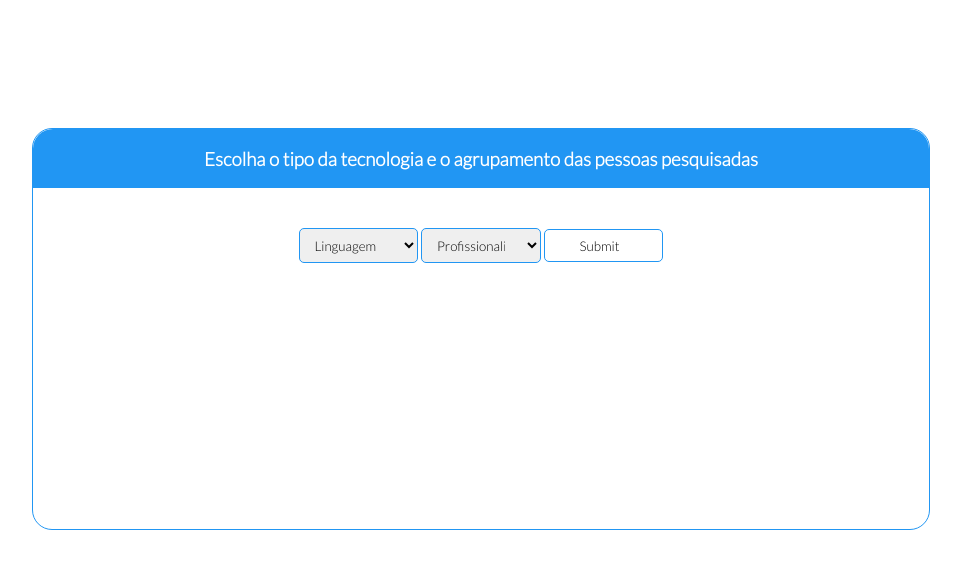
After one commit to ferreira-mev/bd-trabalho-final, a Flask app: page /mais-desejada-dropdown in a window 1280 px wide. The commit adds this page. Shown: the top 569 px of the page, without its empty margins (168-1129 px from the left). Run offline with Flask 2, Linux system fonts and the light colour scheme.

Commit message:
É o que tem para hoje Frontend mais arrumadinho e dropdown para mais desejada

```diff
--- a/main.py
+++ b/main.py
@@ -58,18 +58,45 @@ def gera_dropdown_porcentagem():
 
     return rendered_template
 
+@app.route("/mais-desejada-dropdown", methods=['GET', 'POST'])
+def dropdown_mais_desejada():
+    rendered_template = render_template('dropdown-desejadas.html', action = "/mais-desejada")
+    return rendered_template
+
 @app.route("/mais-desejada", methods=['GET', 'POST'])
 def consulta_mais_desejada():
     # POST request
-
-    query = f'''SELECT Count(*) c, faixaetaria, Linguagem.Nome
-    FROM pessoa p
-    INNER JOIN deseja ON p.Id = fk_Pessoa_Id
-    -- INNER JOIN (SELECT Id, Nome FROM Linguagem UNION SELECT Id, Nome FROM Sgbd UNION Select Id, Nome from OutraTecnologia) tecnologia ON tecnologia.Id = fk_Sgbd_Id OR tecnologia.Id = fk_Linguagem_Id OR tecnologia.Id = fk_outratecnologia_Id
-    INNER JOIN Linguagem ON Linguagem.Id = fk_Linguagem_Id
-    GROUP BY faixaetaria, Linguagem.Nome
-    ORDER BY c desc
-    '''
+    tipo = request.form["tecnologia"]
+    atributo = request.form["atributo"]
+    if atributo != "cargo" and atributo != "genero":
+        print("aqui")
+        query = f''' SELECT MAX(C) MaiorDesejo, {atributo}, grupo.Nome FROM
+        (SELECT Count(*) c, {atributo}, Linguagem.Nome
+        FROM pessoa p
+        INNER JOIN deseja ON p.Id = fk_Pessoa_Id
+        INNER JOIN {tipo} ON {tipo}.Id = fk_{tipo}_Id
+        GROUP BY {atributo}, {tipo}.Nome
+        ORDER BY c desc
+        ) grupo
+        GROUP BY {atributo}
+        '''
+    else :
+        print("ali")
+        query = f''' SELECT MAX(C) MaiorDesejo, {atributo}, grupo.Nome FROM
+        (SELECT Count(*) c, {atributo}, grupo.Nome
+        FROM (
+            SELECT pessoa.Id, {atributo}.Nome {atributo}
+            FROM pessoa
+            INNER JOIN tem{atributo} ON pessoa.Id = fk_pessoa_id
+            INNER JOIN {atributo} ON {atributo}.Id = fk_{atributo}_id
+        ) pessoa
+        INNER JOIN deseja ON pessoa.Id = fk_Pessoa_Id
+        INNER JOIN {tipo} ON {tipo}.Id = fk_{tipo}_Id
+        GROUP BY {atributo}, {tipo}.Nome
+        ORDER BY c desc
+        ) grupo
+        GROUP BY {atributo}
+        '''
     cnx = db_functions.connect()
     query_result = db_functions.query_make(cnx, query)
     cnx.close()
@@ -82,9 +109,9 @@ def consulta_tecnologia():
     # POST request
     if request.method == 'POST':
         value = request.form["value"]
-        print(value)
+
         tipo = request.form["tipo"]
-        print(tipo)
+
         query = f'''SELECT *
         FROM {tipo}
         WHERE Id = {value}
--- /dev/null
+++ b/templates/dropdown-desejadas.html
@@ -0,0 +1,36 @@
+<!DOCTYPE html>
+<html lang="en">
+<head>
+    <title>Porcentagem de desejadas por tecnologia</title>
+    <link rel="stylesheet" href="{{ url_for('static', filename='styles/template-dropdowns.css') }}">
+    <link rel="stylesheet" href="{{ url_for('static', filename='styles/dropdown.css') }}">
+</head>
+<body>
+
+    <div class="flex-container">
+        <div class="flex-item" id="titulo">
+            <h3>Escolha o tipo da tecnologia e o agrupamento das pessoas pesquisadas</h3>
+        </div>
+        <div class="flex-item" id="dropdowns">
+            <form action="{{action}}" method = "post">
+                <select name = "tecnologia" class="dropdown">
+                    <option value="Linguagem">Linguagem</option>
+                    <option value="SGBD">SGBD</option>
+                    <option value="Outratecnologia">Outra Tecnologia</option>
+                </select>
+
+                <select name = "atributo" class="dropdown">
+                    <option value="EhProfissional">Profissionalidade</option>
+                    <option value="TamEmpresa">Tamanho da empresa</option>
+                    <option value="genero">Gênero</option>
+                    <option value="cargo">Cargo</option>
+                    <option value="FaixaEtaria">Faixa Etária</option>
+                    <option value="Pais">País</option>
+                </select>
+                <input class= "botao" type = "submit", value = "Submit">
+            </form>
+        </div>
+    </div>
+
+</body>
+</html>
```
Also changed, not shown: static/styles/resultado-tecnologia.css (+9 -7 lines), templates/resultado-tecnologia.html (+2 -6 lines).
